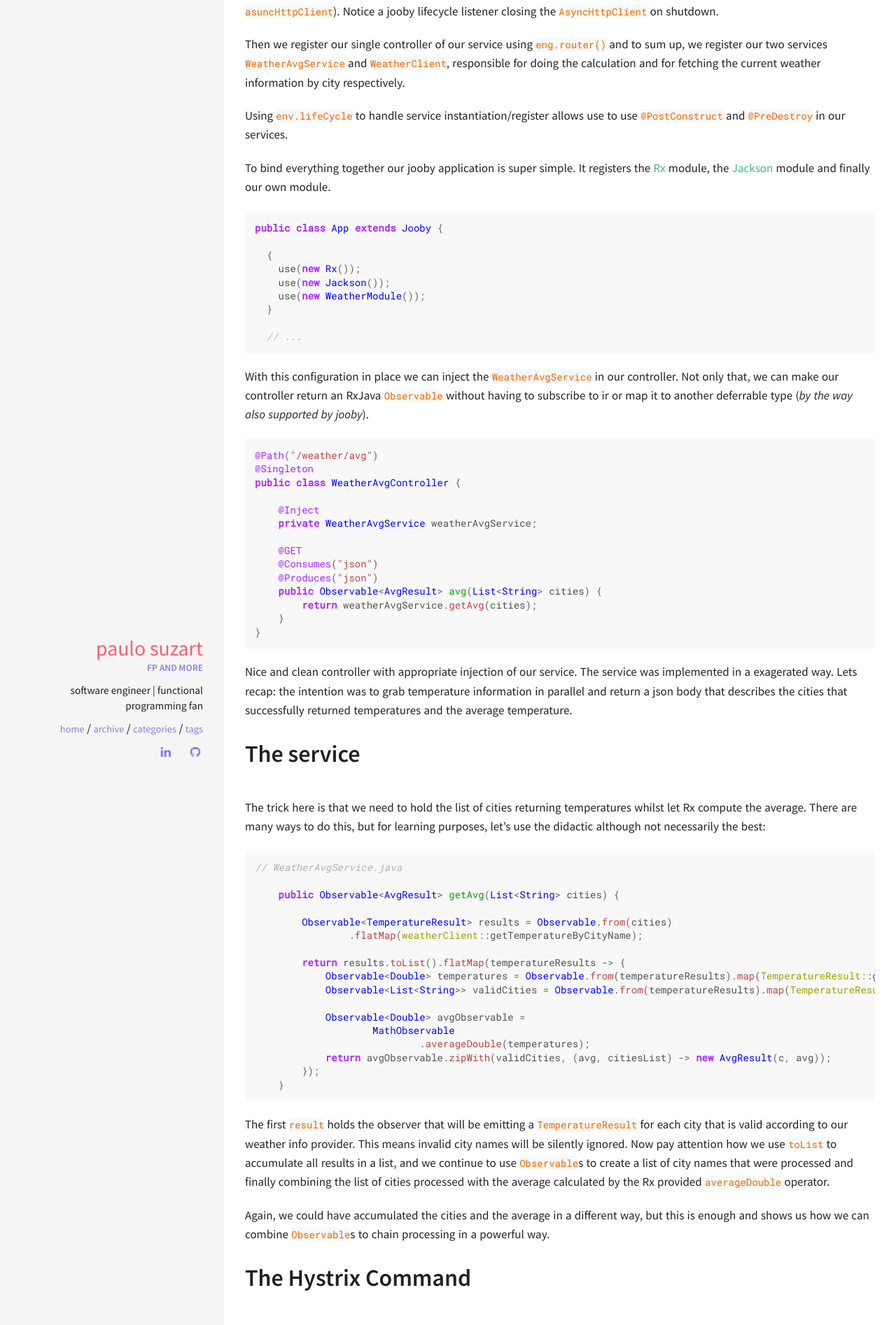
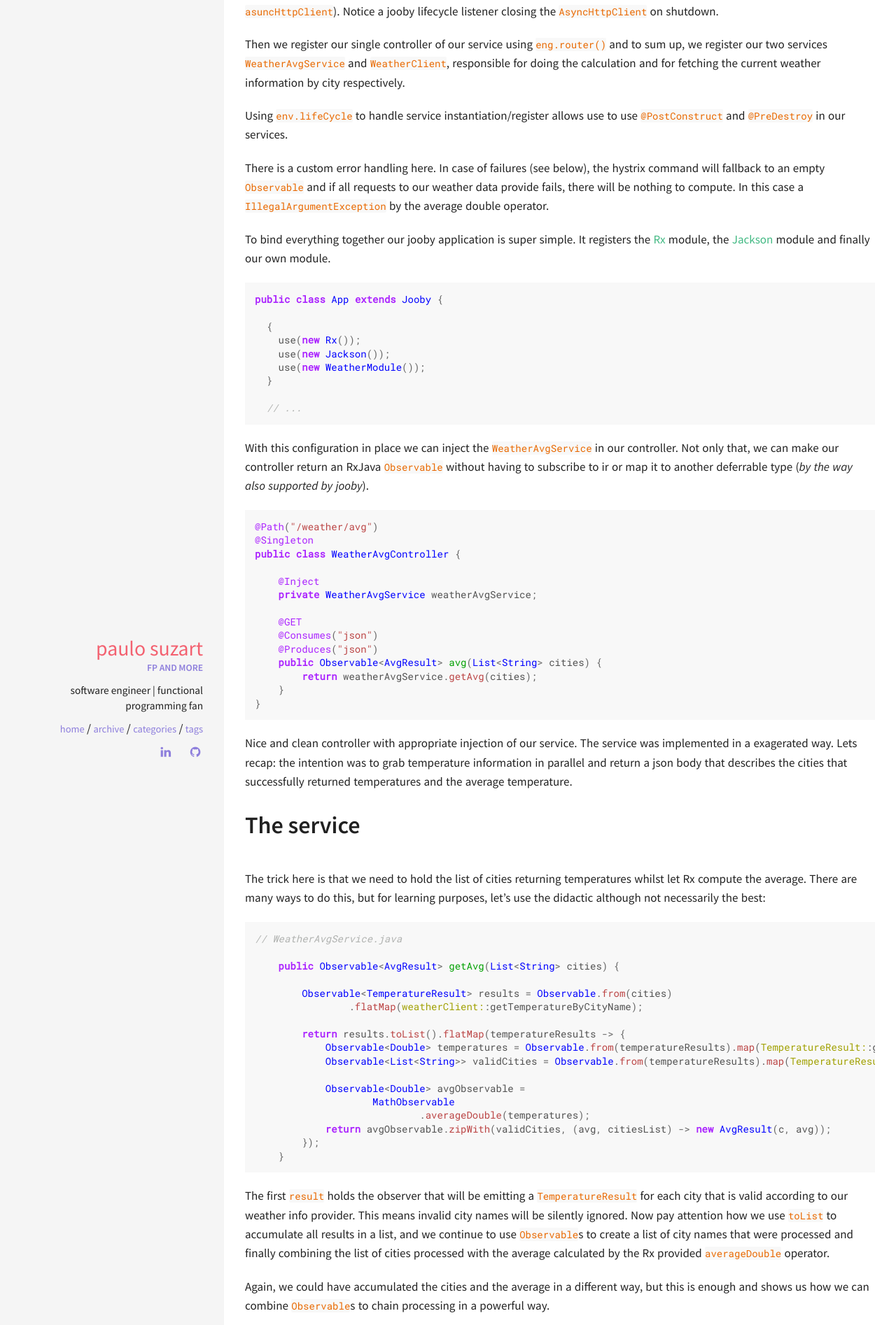
Before and after one commit to paulosuzart/paulosuzart.github.io, a Jekyll site: the page built from _posts/2018-08-08-jooby-rx-java-hystrix.md, in a window 1280 px wide. Shown: the part 1420-3314 px from the top of the page at 70% size. Built offline with Jekyll 4.4.1, drawn with Linux system fonts in a browser that asks for light colours; comment, search, counter and statistics services are not loaded.

Commit message:
Added on error handling

```diff
--- a/_posts/2018-08-08-jooby-rx-java-hystrix.md
+++ b/_posts/2018-08-08-jooby-rx-java-hystrix.md
@@ -53,6 +53,8 @@ We first bind a instance of `AsyncHttpClient` to a instance provided by the exce
 Then we register our single controller of our service using `eng.router()` and to sum up, we register our two services `WeatherAvgService` and `WeatherClient`, responsible for doing the calculation and for fetching the current weather information by city respectively.
 
 Using `env.lifeCycle` to handle service instantiation/register allows use to use `@PostConstruct` and `@PreDestroy` in our services.
+
+There is a custom error handling here. In case of failures (see below), the hystrix command will fallback to an empty `Observable` and if all requests to our weather data provide fails, there will be nothing to compute. In this case a `IllegalArgumentException` by the average double operator.
 
 To bind everything together our jooby application is super simple. It registers the [Rx](https://jooby.org/doc/rxjava/) module, the [Jackson](https://jooby.org/doc/jackson/) module and finally our own module.
 
```
